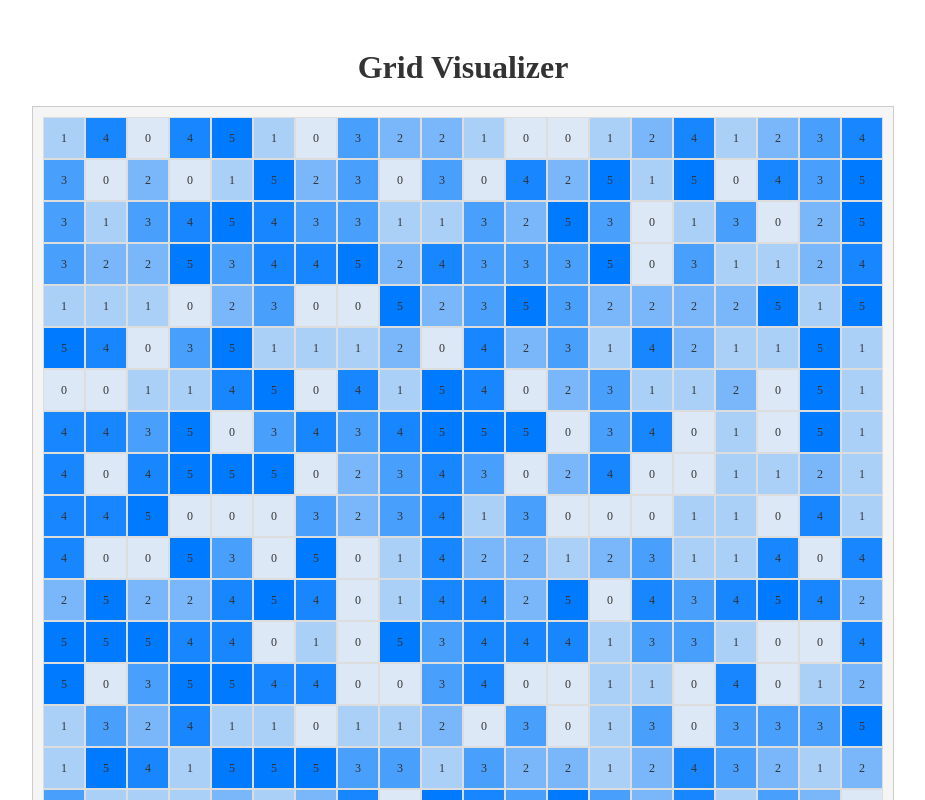
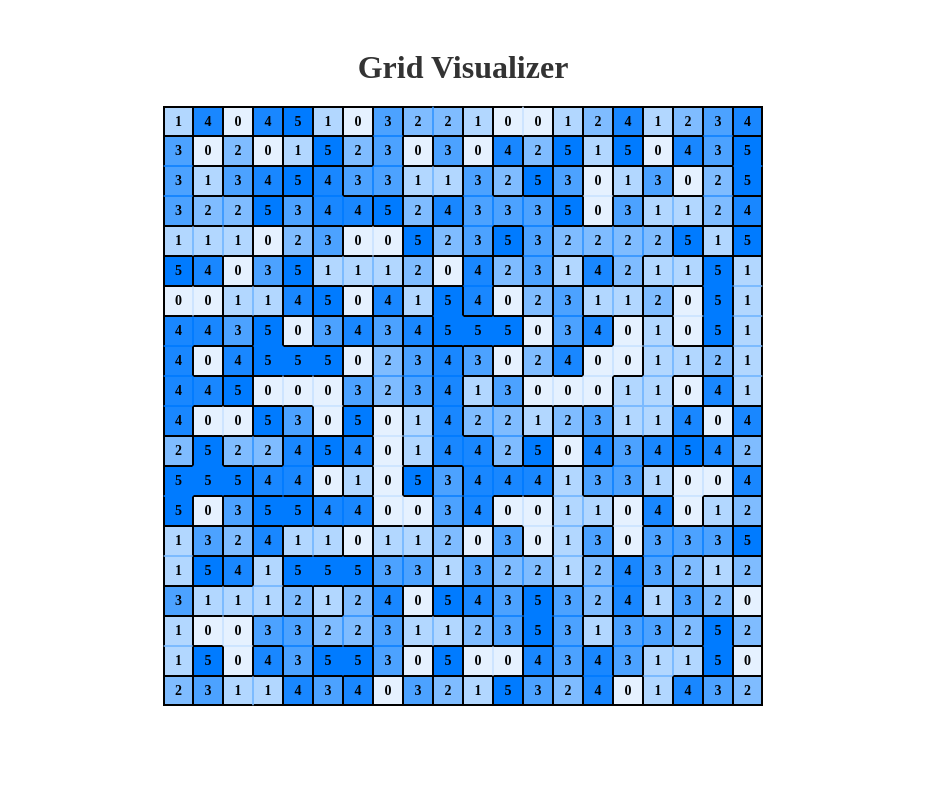
Before and after one commit to cbentzel/rlrental, a React (Vite) app: page / in a window 1280 px wide. Shown: the top 800 px of the page, without its empty margins (177-1102 px from the left). Built offline with nearby package versions, Linux system fonts and the light colour scheme.

Commit message:
Show outlines on topography

```diff
--- a/src/components/Grid.tsx
+++ b/src/components/Grid.tsx
@@ -15,6 +15,44 @@ const Grid: React.FC<GridProps> = ({ grid }) => {
     'rgba(0, 123, 255, 1.0)'  // Height 5
   ];
 
+  const getBorderStyle = (rowIndex: number, cellIndex: number): React.CSSProperties => {
+    const cellValue = grid[rowIndex][cellIndex];
+    const borderStyle: React.CSSProperties = {
+      borderColor: heightColors[cellValue]
+    };
+
+
+    // Check top cell
+    if (rowIndex > 0 && grid[rowIndex - 1][cellIndex] !== cellValue) {
+      borderStyle.borderTop = '1px solid black';
+    } else if (rowIndex === 0) {
+      borderStyle.borderTop = '2px solid black';
+    }
+
+    // Check bottom cell
+    if (rowIndex < grid.length - 1 && grid[rowIndex + 1][cellIndex] !== cellValue) {
+      borderStyle.borderBottom = '1px solid black';
+    } else if (rowIndex === grid.length - 1) {
+      borderStyle.borderBottom = '2px solid black';
+    }
+
+    // Check left cell
+    if (cellIndex > 0 && grid[rowIndex][cellIndex - 1] !== cellValue) {
+      borderStyle.borderLeft = '1px solid black';
+    } else if (cellIndex === 0) {
+      borderStyle.borderLeft = '2px solid black';
+    }
+
+    // Check right cell
+    if (cellIndex < grid[rowIndex].length - 1 && grid[rowIndex][cellIndex + 1] !== cellValue) {
+      borderStyle.borderRight = '1px solid black';
+    } else if (cellIndex === grid[rowIndex].length - 1) {
+      borderStyle.borderRight = '2px solid black';
+    }
+
+    return borderStyle;
+  };
+
   return (
     <div className="grid-container">
       {grid.map((row, rowIndex) => (
@@ -24,7 +62,8 @@ const Grid: React.FC<GridProps> = ({ grid }) => {
               key={`${rowIndex}-${cellIndex}`}
               className="grid-cell"
               style={{
-                backgroundColor: heightColors[cell]
+                backgroundColor: heightColors[cell],
+                ...getBorderStyle(rowIndex, cellIndex)
               }}
             >
               {cell}
--- a/src/styles/App.css
+++ b/src/styles/App.css
@@ -9,10 +9,9 @@ h1 {
 }
 
 .grid-container {
-  display: inline-block;
-  border: 1px solid #ccc;
-  padding: 10px;
-  background-color: #f5f5f5;
+  display: flex;
+  flex-direction: column;
+  align-items: center;
 }
 
 .grid-row {
@@ -20,18 +19,14 @@ h1 {
 }
 
 .grid-cell {
-  width: 40px;
-  height: 40px;
-  border: 1px solid #ddd;
+  width: 30px;
+  height: 30px;
   display: flex;
   align-items: center;
   justify-content: center;
-  font-size: 12px;
-  color: #333;
-  transition: background-color 0.3s ease;
+  border: 1px solid transparent; /* Default border color to match cell background */
+  font-size: 14px;
+  font-weight: bold;
+  color: #000;
+  box-sizing: border-box; /* Ensure borders are included in the element's dimensions */
 }
-
-.grid-cell:hover {
-  transform: scale(1.1);
-  z-index: 1;
-}
```
